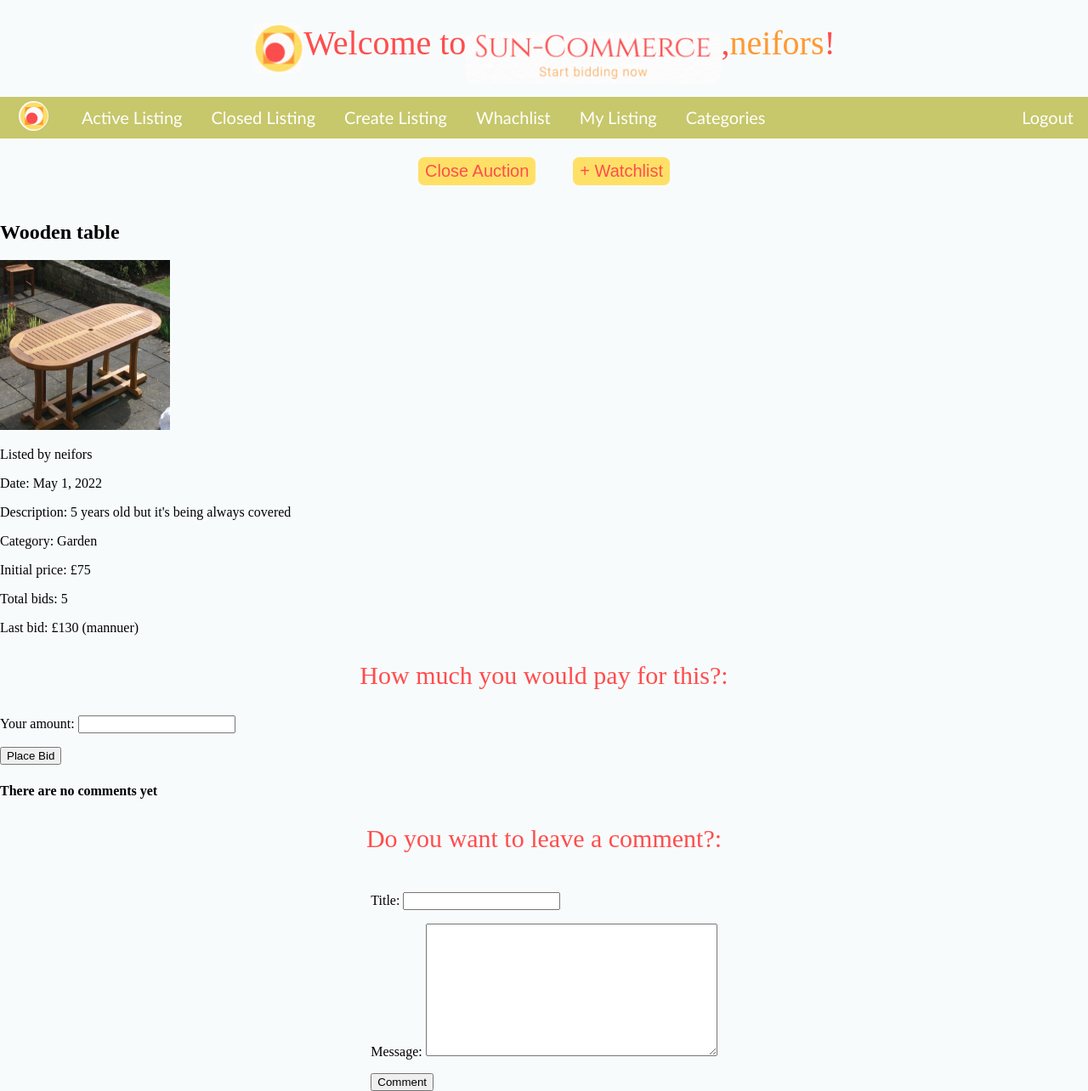
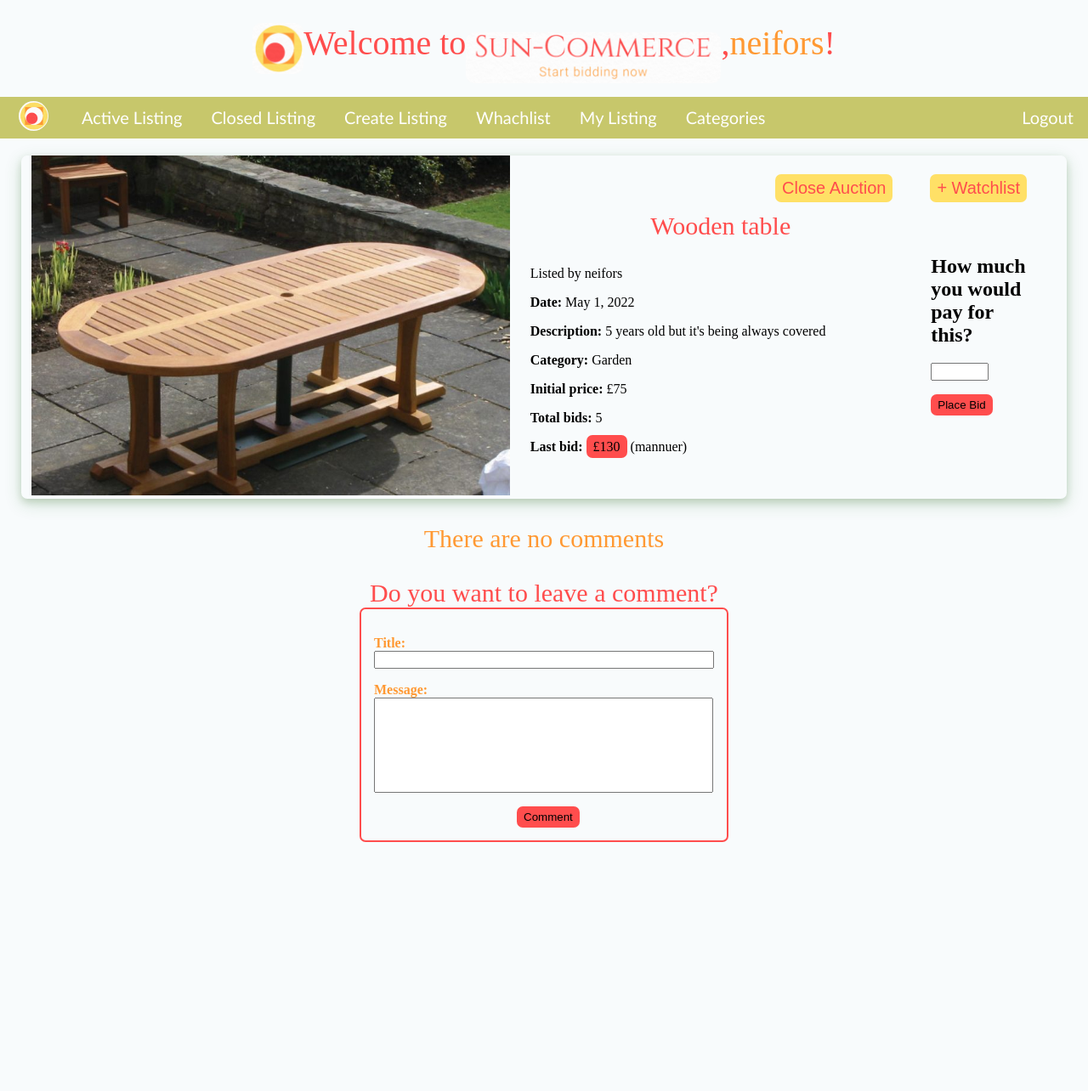
Before and after one commit to neifors/auctions-project, a Django app: page /2/ in a window 1280 px wide. Shown: the whole page at 85% size. After the commit the page ends 991 px from the top, so only its background shows below. Run offline with Django 4.2, Linux system fonts and the light colour scheme; a user stored in the database is signed in; data comes from the database, SQL or seed files in the repository; both versions use the stored data as it was after the commit; some web fonts are replaced.

Commit message:
full styled

```diff
--- a/auctions/models.py
+++ b/auctions/models.py
@@ -16,7 +16,7 @@
 class Auction(models.Model):
    user = models.ForeignKey(User, on_delete=models.CASCADE, null=False)
    title = models.CharField(max_length=100, null=False)
-   description = models.TextField(null=False)
+   description = models.TextField(max_length=1000, null=False)
    initial_price = models.IntegerField(null=False)
    date = models.DateField(default=datetime.date.today)
    photo = models.ImageField(upload_to='pics/', null=True, blank=True)
@@ -43,8 +43,9 @@
 class Comment(models.Model):
    user = models.ForeignKey(User, on_delete=models.CASCADE, null=False)
    title = models.CharField(max_length=50)
-   message = models.TextField()
+   message = models.TextField(max_length=400)
    auction = models.ForeignKey(Auction, on_delete=models.CASCADE, null=False)
+   date = models.DateField(default=datetime.date.today)
 
    def __str__(self):
        return self.title
--- a/auctions/static/css/styles.css
+++ b/auctions/static/css/styles.css
@@ -2,6 +2,8 @@
    margin: 0;
    background-color: rgba(232, 244, 245, 0.275);
 }
+
+/* --------------- HEADER ---------------- */
 
 nav div#links-wrapper {
    display: flex;
@@ -48,6 +50,8 @@
    color: #ff4d4d;
 }
 
+/* ----------- WELCOME BANNER ------------ */
+
 h1#welcome-title {
    font-size: 40px;
    font-family: 'Joan', serif;
@@ -72,6 +76,8 @@
    color: #ff9933;
 }
 
+/* ------------- ALL THE SECONDARY TITLES H3 --------------- */
+
 h3 {
    text-align: center;
    font-size: 30px;
@@ -79,6 +85,8 @@
    font-weight: lighter;
    color: #ff4d4d;
 }
+
+/* ------------ AUCTIONS LISTS ------------ */
 
 div.auctions-wrapper {
    display: flex;
@@ -158,7 +166,13 @@
    width: 90%;
    padding: 0px 10px;
    margin: 0;
+   overflow: hidden;
+   display: -webkit-box;
+   -webkit-line-clamp: 4;
+   -webkit-box-orient: vertical;
 }
+
+/* ------------- FORMS --------------- */
 
 h3#new-auction-title {
    margin-bottom: 0;
@@ -204,6 +218,8 @@
    width: 29.5em;
 }
 
+/* ------------- CATEGORIES -------------- */
+
 div#categories-wrapper {
    display: flex;
    flex-wrap: wrap;
@@ -235,6 +251,8 @@
    width: 150px;
 }
 
+/* ------------- LOGOUT ------------- */
+
 div.logout-page-wrapper {
    display: flex;
    flex-direction: column;
@@ -251,6 +269,8 @@
    font-size: 35px;
 }
 
+/* ------------ LOGIN ------------ */
+
 div.login-register-wrapper {
    margin: 60px;
 }
@@ -266,26 +286,7 @@
    font-weight: bold;
 }
 
-p#bid-error {
-   color: red;
-}
-
-div.auction-buttons-wrapper {
-   display: flex;
-   align-items: center;
-   justify-content: center;
-}
-
-form.buttons input[type="submit"] {
-   background-color:#ffe066;
-   color: #ff4d4d;
-   border: none;
-   border-radius: 7px;
-   padding: 5px 8px;
-   cursor: pointer;
-   font-size: 20px;
-   margin: 22px;
-}
+/*--------- WINNER ANIMATION -----------*/
 
 h1#winner {
    width: 100vw;
@@ -311,3 +312,113 @@
     background-position: 200% center;
   }
 }
+
+
+/* ---------- SINGLE AUCTION PAGE ----------- */
+
+p#bid-error {
+   color: red;
+}
+
+div.auction-buttons-wrapper {
+   display: flex;
+   align-items: center;
+   justify-content: center;
+   position: absolute;
+   right: 50px;
+}
+
+form.buttons input[type="submit"] {
+   background-color:#ffe066;
+   color: #ff4d4d;
+   border: none;
+   border-radius: 7px;
+   padding: 5px 8px;
+   cursor: pointer;
+   font-size: 20px;
+   margin: 22px;
+}
+
+div.auction-img-info {
+   display: flex;
+   flex-direction: row;
+   align-items: center;
+   justify-content: space-around;
+   margin: 25px;
+   box-shadow: 0 4px 8px 0 rgba(66, 108, 45, 0.2), 0 6px 20px 0 rgba(34, 109, 39, 0.19);
+   border-radius: 7px;
+   margin-top: 20px;
+}
+
+div.auction-img-info div.auction-big-img {
+   width: 45vw;
+}
+
+div.auction-img-info div.info {
+   width: 35vw;
+}
+
+div.auction-img-info div.info p span {
+   background-color: #ff4d4d;
+   border: none;
+   border-radius: 7px;
+   padding: 5px 8px;
+   cursor: pointer;
+}
+
+div.auction-img-info div.bid-form-wrapper {
+   width: 10vw;
+   margin-right: 20px;
+}
+
+div.auction-img-info div.bid-form-wrapper input[type="number"] {
+   width: 60px;
+}
+
+div.auction-img-info div.bid-form-wrapper label {
+   display: none;
+}
+
+div.auction-img-info div.bid-form-wrapper input[type="submit"] {
+   background-color: #ff4d4d;
+   border: none;
+   border-radius: 7px;
+   padding: 5px 8px;
+   cursor: pointer;
+}
+
+div.comments-wrapper {
+   display: flex;
+   flex-direction: column-reverse;
+   align-items: center;
+   margin: 0 20px;
+}
+
+div.comments-wrapper div.comment-wrapper{
+   display: flex;
+   flex-direction:  row;
+   align-items: center;
+   margin: 10px 0;
+}
+
+div.comments-wrapper div.comment-wrapper div.comment-user-pic{
+   width: 20vw;
+   display: flex;
+   justify-content: center;
+}
+
+div.comments-wrapper div.comment-wrapper div.comment-user-pic div.username{
+   display: flex;
+   flex-direction: column;
+   align-items: center;
+   justify-content: center;
+   background-color: #c7c76b;
+   width: 100px;
+   height: 100px;
+   border-radius: 50px;
+   margin-left: 50px;
+}
+
+div.comments-wrapper div.comment-wrapper div.comment-content {
+   width: 80vw;
+}
--- a/auctions/templates/auctions/auction.html
+++ b/auctions/templates/auctions/auction.html
@@ -14,7 +14,7 @@
         {% endif %}
     {% endif %}
 
-    {% if user.is_authenticated and auction.active and not is_in_watchlist %}
+    {% if user.is_authenticated and not is_in_watchlist %}
         <form  class="buttons" method="POST">
             {% csrf_token %}
             <input type="text" name="auction" value="" hidden>
@@ -23,7 +23,7 @@
         </form>
     {% endif %}
 
-    {% if user.is_authenticated and auction.active and is_in_watchlist %}
+    {% if user.is_authenticated and is_in_watchlist %}
         <form  class="buttons" method="POST">
             {% csrf_token %}
             <input type="text" name="auction" value="" hidden>
@@ -35,20 +35,24 @@
 {% if not auction.active and last_bid.user == user %}
     <h1 id="winner">YOU ARE THE WINNER!</h1>
 {% endif %}
-
-<h2>{{auction.title}}</h2>
-<img style="width: 200px; height: 200px;" src="{{ auction.photo.url }}" alt="Product img">
+<div class="auction-img-info">
+    <div class="auction-big-image">
+        <img class="auction-photo" style="max-height: 400px;
+            max-width: max-content;" src="{{ auction.photo.url }}" alt="Product img">
+    </div>
+    <div class="info">
+        <h3>{{auction.title}}</h3>
         <p>Listed by {{ auction.user }}</p>
-<p>Date: {{ auction.date }}</p>
-<p>Description: {{ auction.description }}</p>
-<p>Category: {{ auction.category }}</p>
-<p>Initial price: £{{ auction.initial_price }}</p>
-<p>Total bids: {{ total_bids }}</p>
-<p>Last bid: £{{ last_bid }} <span>({{ last_bid.user }})</span></p>
-
+        <p><strong>Date:</strong>  {{ auction.date }}</p>
+        <p><strong>Description:</strong> {{ auction.description }}</p>
+        <p><strong>Category:</strong> {{ auction.category }}</p>
+        <p><strong>Initial price:</strong> £{{ auction.initial_price }}</p>
+        <p><strong>Total bids:</strong> {{ total_bids }}</p>
+        <p><strong>Last bid: </strong><span>£{{ last_bid }}</span> ({{ last_bid.user }})</p>
+    </div>
     {% if user.is_authenticated and auction.active %}
         <div class="bid-form-wrapper">
-    <h3>How much you would pay for this?: </h3>
+            <h2>How much you would pay for this? </h2>
             <form method="POST" enctype="multipart/form-data">
                 {% csrf_token %}
                 {{ bid_form.as_p }}
@@ -57,28 +61,38 @@
             {% if error %}
                 <p id="bid-error">{{error}}</p>
             {% endif %}
-
         </div>
     {% endif %}
+</div>
+
 
 
 
 {% if comments %}
     <h3>Comments:</h3>
+    <div class="comments-wrapper">
         {% for comment in comments %}
-        <p><strong>{{ comment.title }} -- by {{ comment.user }}</strong></p>
+        <div class="comment-wrapper">
+            <div class="comment-user-pic">
+                <div class="username">{{comment.user}}</div>
+            </div>
+            <div class="comment-content">
+                <p><strong>{{ comment.title }}</strong></p>
                 <p>{{ comment.message }}</p>
+            </div>
+        </div>
         {% endfor %}
+    </div>
 {% else%}
-    <h4>There are no comments yet</h4>
+    <h3 style="color: #ff9933;">There are no comments</h3>
 {% endif %}
 
 {% if user.is_authenticated and auction.active %}
 
-<h3>Do you want to leave a comment?: </h3>
+<h3 style="margin-bottom: 0px;">Do you want to leave a comment?</h3>
 <div class="wrapper-of-wrapper">
    <div class="form-wrapper">
-        <form method="POST" enctype="multipart/form-data">
+        <form class="form" style="margin-bottom: 30px;" method="POST" enctype="multipart/form-data">
             {% csrf_token %}
             {{ comment_form.as_p }}
             <input type="submit" value="Comment">
```
Also changed, not shown: auctions/migrations/0012_auto_20220613_1918.py (added), auctions/migrations/0013_auto_20220613_1921.py (added), auctions/migrations/0014_auto_20220613_1946.py (added), db.sqlite3, pics/pics/home150.scale-150.png (added), pics/pics/robotcoupe.jfif (added). Lines whose indentation alone changed are shown as unchanged.
